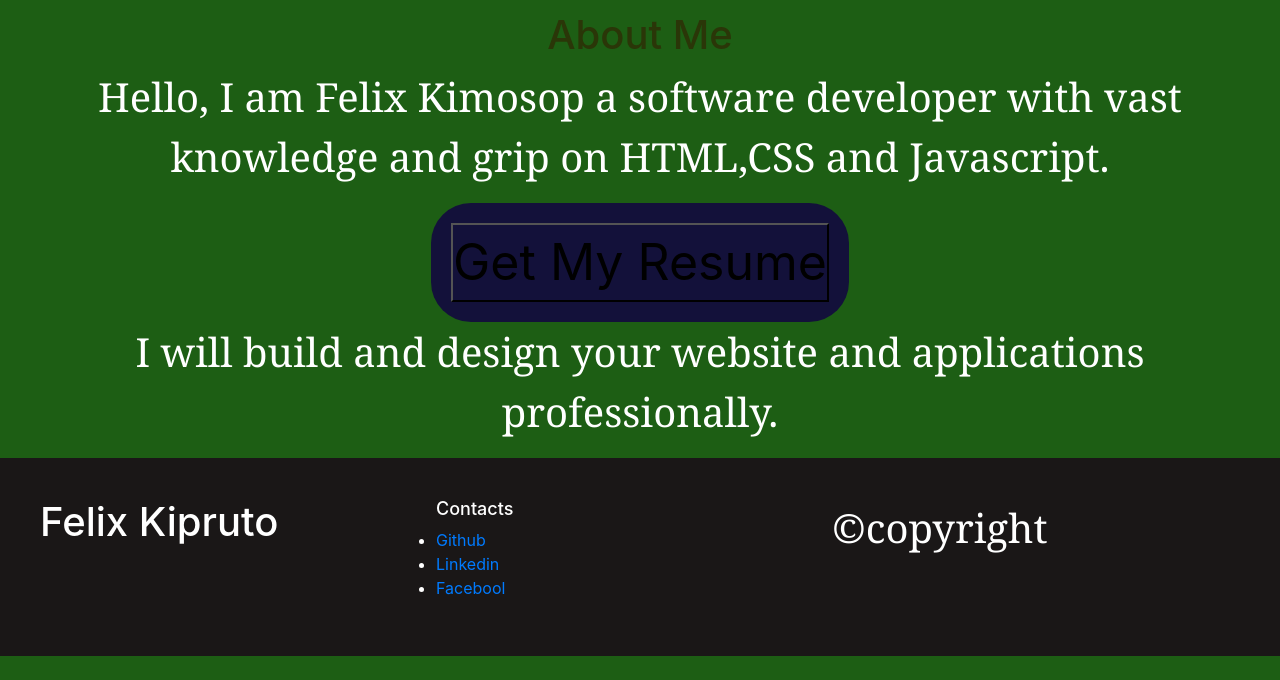
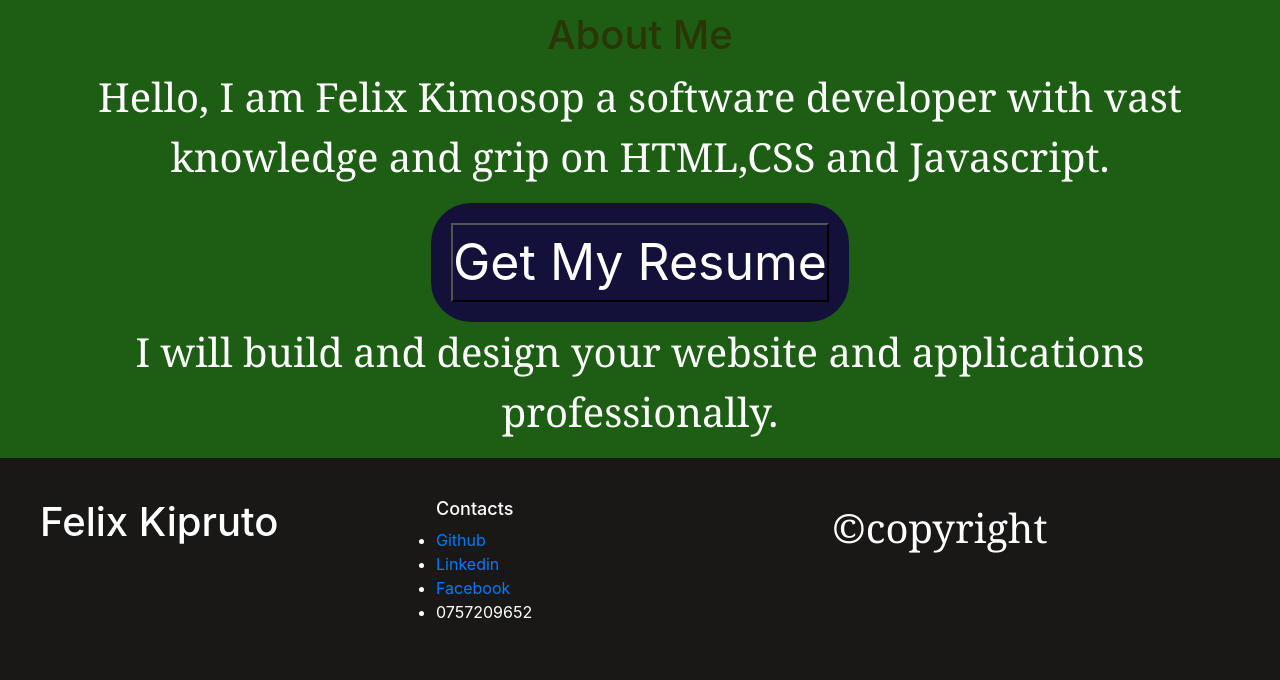
Before and after one commit to Felixkimosop/felixkimosop.github.io, a plain HTML site: page index.html in a window 1280 px wide. Shown: the part 1913-2593 px from the top of the page. Before the commit the page ends 2569 px from the top, so only its background shows below. Drawn offline with nearby package versions, Linux system fonts and the light colour scheme.

Commit message:
Added event listener to the button

```diff
--- a/index.html
+++ b/index.html
@@ -66,7 +66,7 @@
 
             </p>
             <div class="btn">
-               <a href=""><button type="submit"> Get My Resume</button></a>
+               <a href=""><button onclick="save()" type="submit"> Get My Resume</button></a>
             </div>
 
 
@@ -82,10 +82,11 @@
 
             <div>
                 <h3>Contacts</h3>
-                <ul>
+                <ul class="cont">
                     <li><a href="">Github</a></li>
                     <li><a href="">Linkedin</a></li>
-                    <li><a href="">Facebool</a></li>
+                    <li><a href="">Facebook</a></li>
+                    <li>0757209652</li>
                 </ul>
             </div>
 
--- a/index.js
+++ b/index.js
@@ -0,0 +1,4 @@
+function save(){
+
+    alert ("Downloading")
+}
--- a/styles.css
+++ b/styles.css
@@ -121,11 +121,13 @@ body{
     border: 0px;
     /* background: none; */
 }
+.btn button{
+    color: white;
+}
 
-/* .btn a{
-    text-decoration: none;
+.btn button:hover{
     color: yellow;
-} */
+}
 
 footer{
 
@@ -134,6 +136,7 @@ footer{
     padding: 40px;
     background-color: rgb(26, 23, 23);
     color: white;
+
 
 }
 
@@ -145,3 +148,8 @@ footer div{
 footer h3{
     font-size: large;
 }
+
+footer .cont a{
+    text-decoration: none;
+
+}
```
